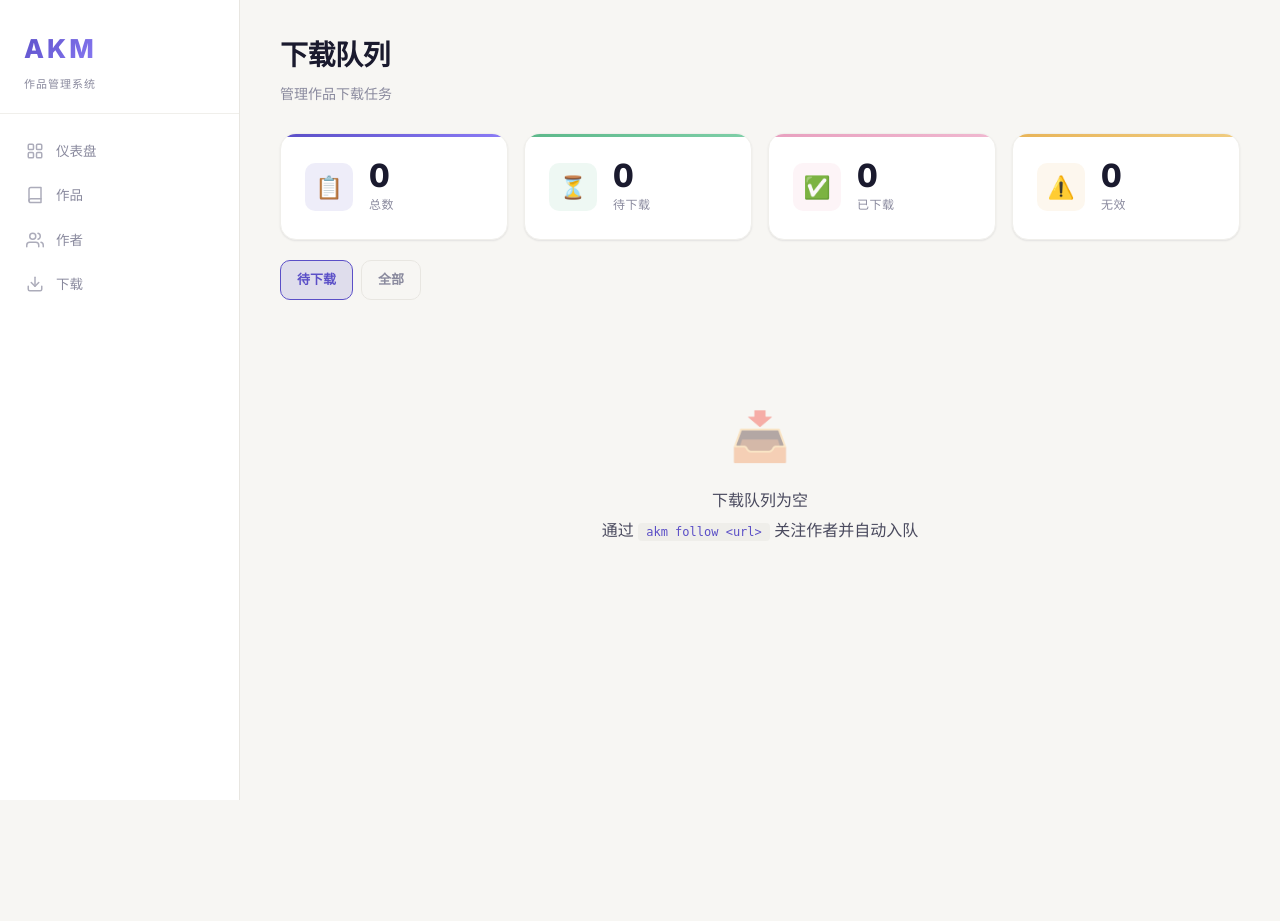
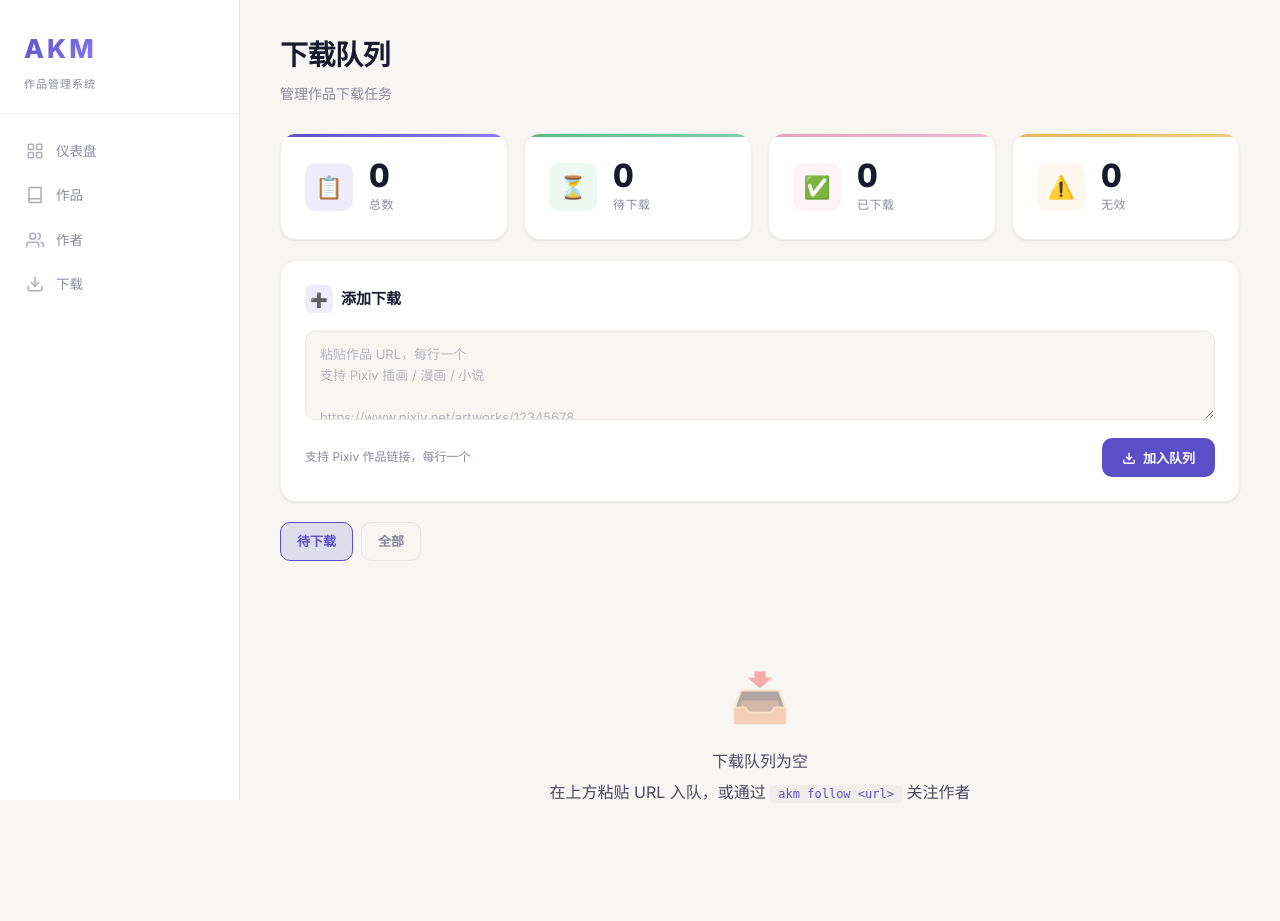
Before and after one commit to passersbyc/AKM, a FastAPI app: template templates/download.html in a window 1280 px wide. Before the commit the page ends 800 px from the top, so only its background shows below. Run offline with FastAPI, Linux system fonts and the light colour scheme; the template is opened without the code that fills it, so the values that code supplies are empty.

Commit message:
feat: add URL batch queue form on download page
- source_op.queue_urls(): parse Pixiv illust/novel URLs, batch enqueue
  via append_to_download_json, return queued/skipped/invalid counts
- download router: POST /download/add form handler with result message
- download.html: add-download-card with textarea + submit + form-message
- CSS: url-textarea (mono font, focus glow), form-message (success/warning)
- Export queue_urls in operations/__init__.py

```diff
--- a/src/operations/__init__.py
+++ b/src/operations/__init__.py
@@ -16,5 +16,5 @@ from .source_op import (
     check_user_exists, fetch_work_details, compute_update_flags,
     update_single_work_metadata, reset_dead_authors,
     has_new_favorites, save_updated_ids, author_id_matches,
-    queue_author_works, get_sync_downloader, get_sync_max_workers,
+    queue_author_works, get_sync_downloader, get_sync_max_workers, queue_urls,
 )
--- a/static/css/style.css
+++ b/static/css/style.css
@@ -1198,6 +1198,68 @@ body {
   font-variant-numeric: tabular-nums;
 }
 
+/* ── 添加下载 ── */
+.add-download-card {
+  margin-bottom: 20px;
+}
+.form-message {
+  padding: 10px 14px;
+  border-radius: var(--radius-sm);
+  font-size: 13px;
+  font-weight: 500;
+  margin-bottom: 14px;
+}
+.form-message-success {
+  background: rgba(92, 184, 138, 0.1);
+  color: var(--success);
+  border: 1px solid rgba(92, 184, 138, 0.2);
+}
+.form-message-warning {
+  background: rgba(232, 180, 88, 0.1);
+  color: var(--warning);
+  border: 1px solid rgba(232, 180, 88, 0.2);
+}
+.add-url-form {
+  display: flex;
+  flex-direction: column;
+  gap: 12px;
+}
+.url-input-wrap {
+  position: relative;
+}
+.url-textarea {
+  width: 100%;
+  padding: 12px 14px;
+  border: 1px solid var(--border);
+  border-radius: var(--radius-sm);
+  background: var(--bg);
+  color: var(--text);
+  font-size: 13px;
+  font-family: var(--font-mono);
+  line-height: 1.6;
+  resize: vertical;
+  outline: none;
+  transition: border-color var(--transition), box-shadow var(--transition);
+}
+.url-textarea:focus {
+  border-color: var(--primary);
+  box-shadow: 0 0 0 3px var(--primary-glow);
+}
+.url-textarea::placeholder {
+  color: var(--muted);
+  font-family: var(--font);
+  opacity: 0.6;
+}
+.url-form-footer {
+  display: flex;
+  justify-content: space-between;
+  align-items: center;
+}
+.url-hint {
+  font-size: 12px;
+  color: var(--muted);
+}
+
 /* ── 响应式 ── */
 @media (max-width: 1024px) {
   .stats-grid { grid-template-columns: repeat(2, 1fr); }
--- a/templates/download.html
+++ b/templates/download.html
@@ -39,15 +39,45 @@
     </div>
 </div>
 
+<!-- 添加下载 -->
+<div class="card add-download-card animate-in animate-in-delay-1">
+    <h2 class="card-title">
+        <span class="card-title-icon" style="background: rgba(91,79,199,0.1); color: #5b4fc7;">➕</span>
+        添加下载
+    </h2>
+    {% if message %}
+    <div class="form-message form-message-{{ message_type }}">
+        {{ message }}
+    </div>
+    {% endif %}
+    <form method="post" action="/download/add" class="add-url-form">
+        <div class="url-input-wrap">
+            <textarea
+                name="urls"
+                class="url-textarea"
+                rows="3"
+                placeholder="粘贴作品 URL，每行一个&#10;支持 Pixiv 插画 / 漫画 / 小说&#10;&#10;https://www.pixiv.net/artworks/12345678&#10;https://www.pixiv.net/novel/show.php?id=12345678"
+            ></textarea>
+        </div>
+        <div class="url-form-footer">
+            <span class="url-hint">支持 Pixiv 作品链接，每行一个</span>
+            <button type="submit" class="search-btn">
+                <svg width="14" height="14" viewBox="0 0 24 24" fill="none" stroke="currentColor" stroke-width="2.5" style="vertical-align: -2px; margin-right: 4px;"><path d="M21 15v4a2 2 0 0 1-2 2H5a2 2 0 0 1-2-2v-4"/><polyline points="7 10 12 15 17 10"/><line x1="12" y1="15" x2="12" y2="3"/></svg>
+                加入队列
+            </button>
+        </div>
+    </form>
+</div>
+
 <!-- 筛选栏 -->
-<div class="filter-bar animate-in animate-in-delay-1">
+<div class="filter-bar animate-in animate-in-delay-2">
     <a href="?show_all=false" class="filter-tab {% if not show_all %}active{% endif %}">待下载</a>
     <a href="?show_all=true" class="filter-tab {% if show_all %}active{% endif %}">全部</a>
 </div>
 
 {% if queue %}
 <!-- 队列表格 -->
-<div class="card animate-in animate-in-delay-2">
+<div class="card animate-in animate-in-delay-3">
     <div class="queue-table-wrap">
         <table class="queue-table">
             <thead>
@@ -109,7 +139,7 @@
 <div class="empty-state animate-in">
     <div class="empty-icon-lg">📥</div>
     <p>下载队列为空</p>
-    <p class="empty-sub">通过 <code>akm follow &lt;url&gt;</code> 关注作者并自动入队</p>
+    <p class="empty-sub">在上方粘贴 URL 入队，或通过 <code>akm follow &lt;url&gt;</code> 关注作者</p>
 </div>
 {% endif %}
 
```
Also changed, not shown: src/operations/source_op.py (+35 -0 lines), src/web/routers/download.py (+52 -3 lines).
